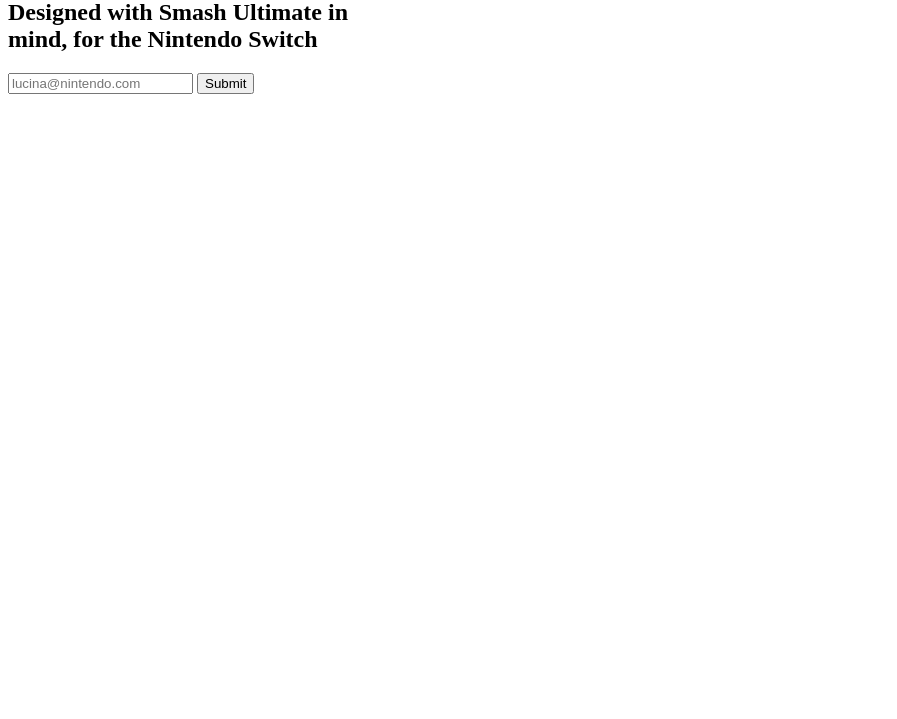
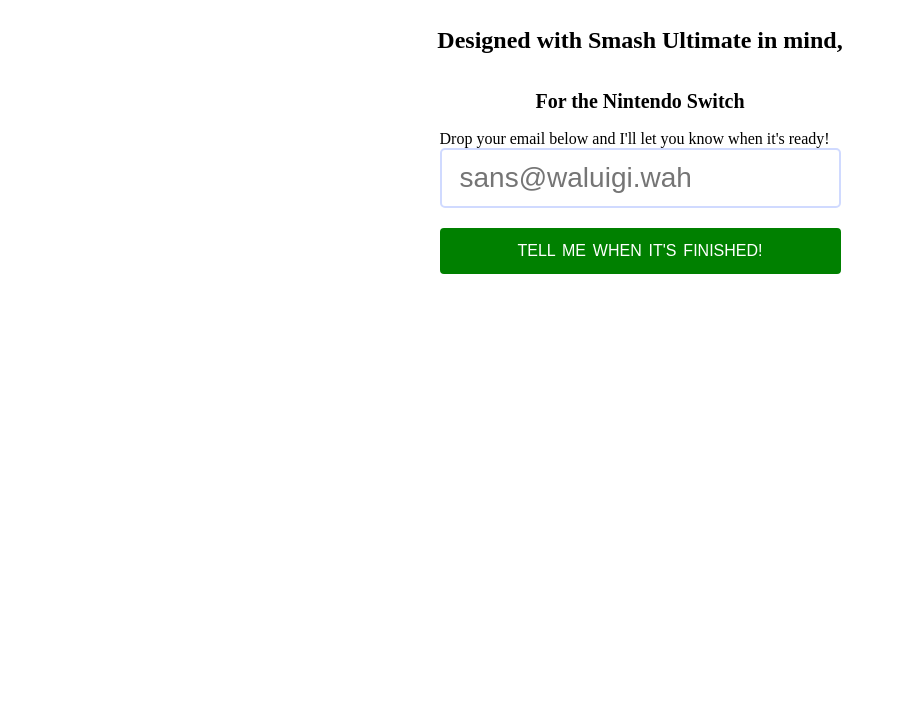
Before and after one commit to NessDan/keyboard-web, a plain HTML site: page index.html in a window 1280 px wide. Shown: the part 81-800 px from the top of the page, without its empty margins (0-897 px from the left). Drawn offline with Linux system fonts and the light colour scheme.

Commit message:
Added some styling

```diff
--- a/index.html
+++ b/index.html
@@ -7,16 +7,24 @@
   <body>
     <div class="holder">
       <h1>A Keyboard Controller</h1>
-      <h2>Designed with Smash Ultimate in mind, for the Nintendo Switch</h2>
+      <h2>Designed with Smash Ultimate in mind,<br /></h2>
+      <small><h2>For the Nintendo Switch</h2></small>
       <form id="interest-form" name="interest-form">
+        <label for="interested-email"
+          >Drop your email below and I'll let you know when it's ready!</label
+        >
         <input
           type="email"
           required
           name="interested-email"
           id="interested-email"
-          placeholder="lucina@nintendo.com"
+          placeholder="sans@waluigi.wah"
         />
-        <input type="submit" onclick="handleSubmit" />
+        <input
+          type="submit"
+          value="Tell me when it's finished!"
+          onclick="handleSubmit"
+        />
       </form>
     </div>
 
--- a/landing.css
+++ b/landing.css
@@ -1,3 +1,32 @@
 .holder {
-  width: 400px;
+  max-width: 600px;
+  display: flex;
+  flex-direction: column;
+  align-items: center;
+  margin: 0 auto;
 }
+
+form#interest-form {
+  display: flex;
+  flex-direction: column;
+}
+
+input#interested-email {
+  font-size: 28px;
+  padding: 12px 18px;
+  border-radius: 5px;
+  border: 2px solid #d0daff;
+}
+
+input[type="submit"] {
+  margin-top: 20px;
+  -webkit-appearance: none;
+  border: 2px solid green;
+  border-radius: 4px;
+  background: green;
+  color: white;
+  font-size: 16px;
+  padding: 12px;
+  text-transform: uppercase;
+  word-spacing: 2.4px;
+}
```
